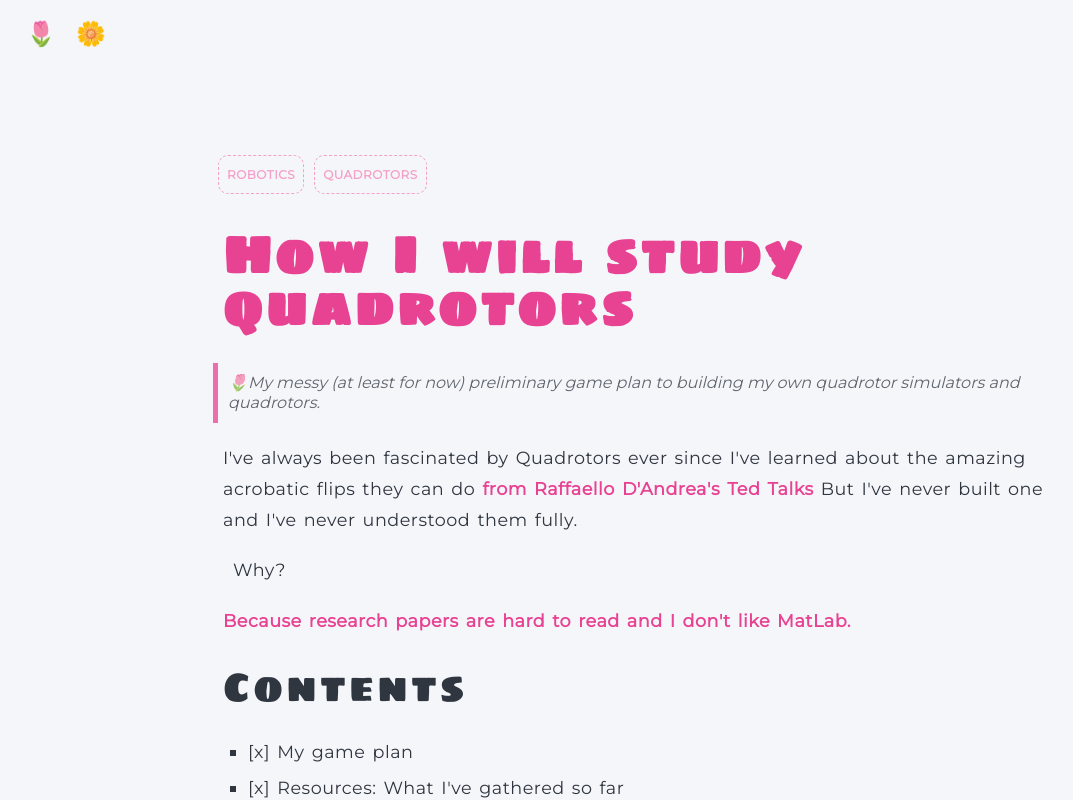
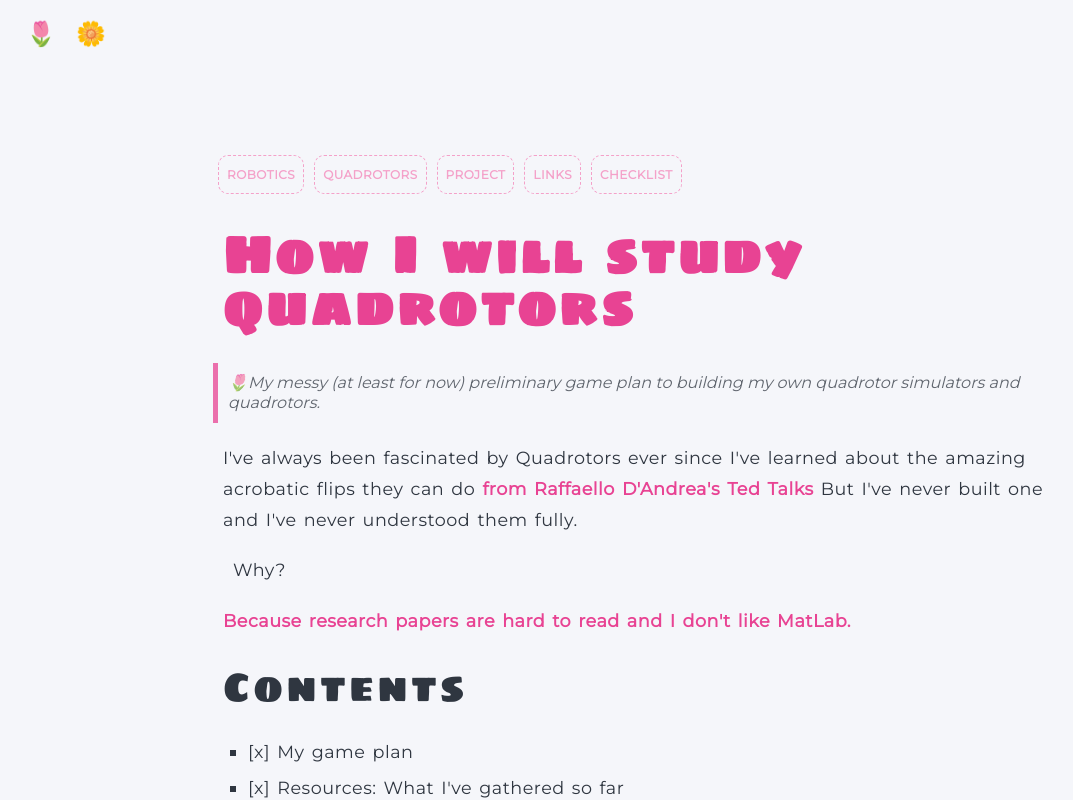
Before and after one commit to mithi/digital-garden, a Next.js app: page /notes/004 in a window 1280 px wide. Shown: the top 800 px of the page, without its empty margins (2-1075 px from the left). Built offline with nearby package versions, Linux system fonts and the light colour scheme; a web font is replaced by a local one.

Commit message:
📝 Update tags of quadrotor note

```diff
--- a/pages/notes/004/index.mdx
+++ b/pages/notes/004/index.mdx
@@ -4,7 +4,7 @@ export const meta = {
     title: "How I will study quadrotors",
     description:
         "My messy (at least for now) preliminary game plan to building my own quadrotor simulators and quadrotors.",
-    tags: ["robotics", "quadrotors"],
+    tags: ["robotics", "quadrotors", "project", "links", "checklist"],
 }
 
 export default ({ children }) => <Note {...{ meta }}>{children}</Note>
```
